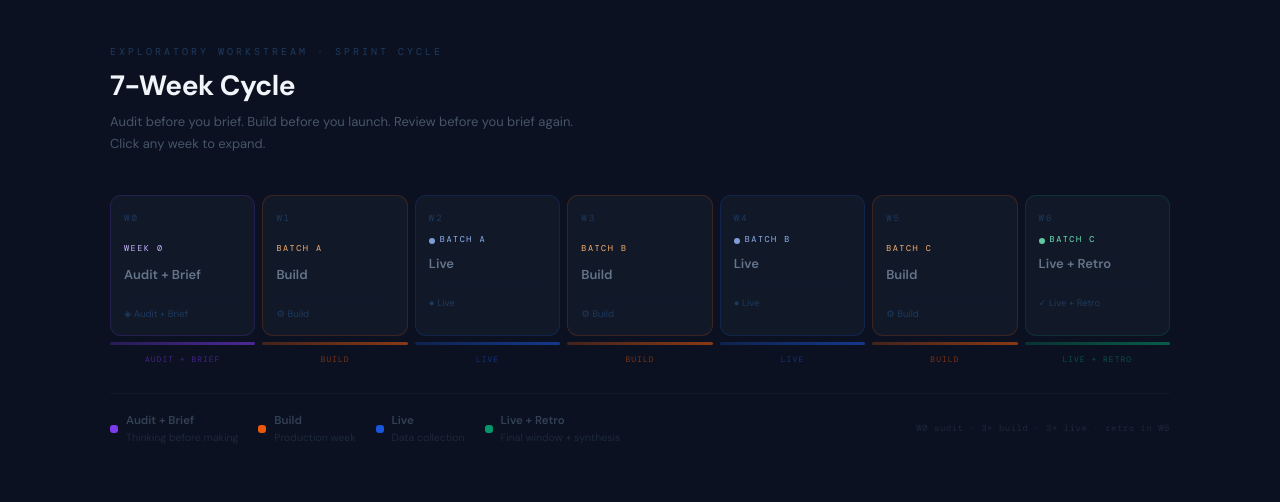
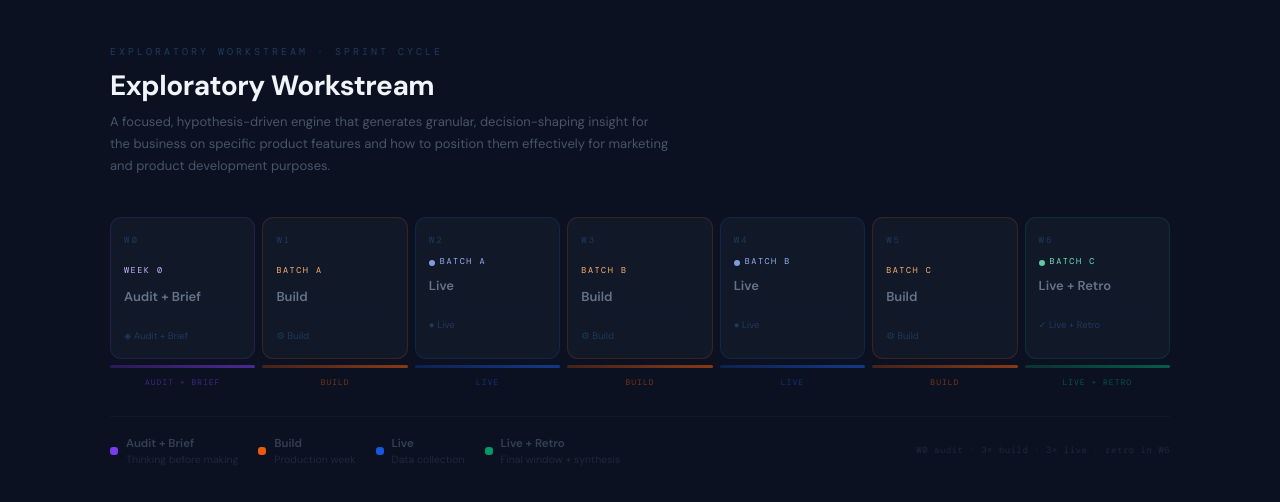
Before and after one commit to bryana-monarch/my-artifact, a React (Vite) app: page / in a window 1280 px wide. Shown: the top 502 px of the page. Built offline with nearby package versions, Linux system fonts and the light colour scheme.

Commit message:
Update SprintCycle.jsx

```diff
--- a/src/SprintCycle.jsx
+++ b/src/SprintCycle.jsx
@@ -158,11 +158,10 @@ export default function SprintCycle() {
           Exploratory Workstream · Sprint Cycle
         </div>
         <h1 style={{ fontSize: 28, fontWeight: 700, letterSpacing: -0.5, lineHeight: 1.2 }}>
-          7-Week Cycle
+          Exploratory Workstream
         </h1>
-        <p style={{ marginTop: 8, color: "#475569", fontSize: 13, lineHeight: 1.7, maxWidth: 500 }}>
-          Audit before you brief. Build before you launch. Review before you brief again.<br />
-          Click any week to expand.
+        <p style={{ marginTop: 8, color: "#475569", fontSize: 13, lineHeight: 1.7, maxWidth: 560 }}>
+          A focused, hypothesis-driven engine that generates granular, decision-shaping insight for the business on specific product features and how to position them effectively for marketing and product development purposes.
         </p>
       </div>
 
```
